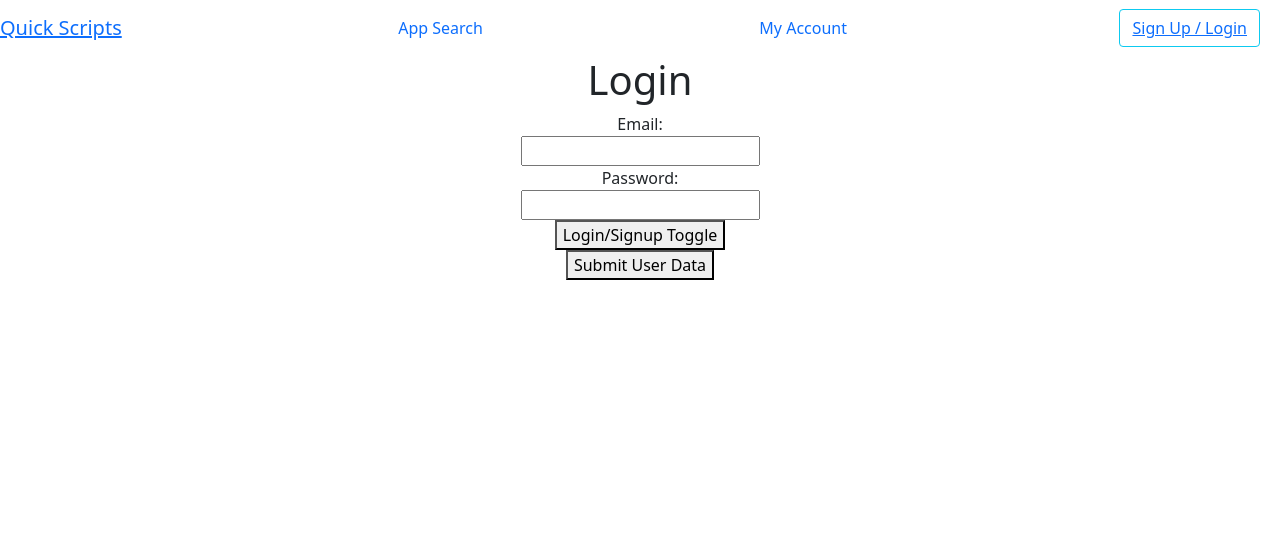
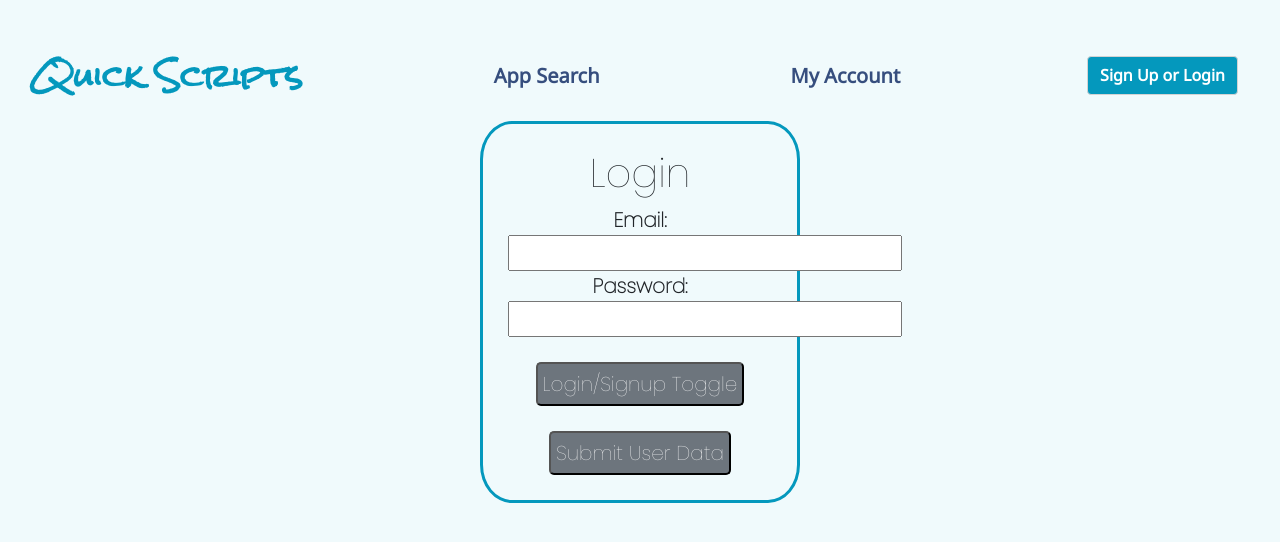
Before and after one commit to mia-casas/TechPoint-challenge, a React (Create React App) app: page /auth in a window 1280 px wide. Shown: the top 542 px of the page. Built offline with nearby package versions, Linux system fonts and the light colour scheme.

Commit message:
two screens complete

```diff
--- a/public/index.html
+++ b/public/index.html
@@ -15,6 +15,9 @@
       user's mobile device or desktop. See https://developers.google.com/web/fundamentals/web-app-manifest/
     -->
     <link rel="manifest" href="%PUBLIC_URL%/manifest.json" />
+    <link rel="preconnect" href="https://fonts.googleapis.com">
+<link rel="preconnect" href="https://fonts.gstatic.com" crossorigin>
+<link href="https://fonts.googleapis.com/css2?family=Gloria+Hallelujah&family=Rock+Salt&family=Poppins:wght@100&family=Nunito&family=Noto+Sans&display=swap" rel="stylesheet">
     <!--
       Notice the use of %PUBLIC_URL% in the tags above.
       It will be replaced with the URL of the `public` folder during the build.
@@ -25,7 +28,7 @@
       Learn how to configure a non-root public URL by running `npm run build`.
     -->
     <script src="https://cdn.jsdelivr.net/npm/bootstrap@5.0.2/dist/js/bootstrap.bundle.min.js" integrity="sha384-MrcW6ZMFYlzcLA8Nl+NtUVF0sA7MsXsP1UyJoMp4YLEuNSfAP+JcXn/tWtIaxVXM" crossorigin="anonymous"></script>
-    <title>React App</title>
+    <title>Quick Scripts</title>
   </head>
   <body>
     <noscript>You need to enable JavaScript to run this app.</noscript>
--- a/src/App.css
+++ b/src/App.css
@@ -1,19 +1,21 @@
+/* ----- Main ------- */
+body{
+  background-color: #f0fafc;
+}
 .App {
   text-align: center;
+  font-family: 'Poppins', sans-serif;
+  font-weight: bolder;
+  font-size: 20px;
+}
+a{
+  text-decoration: none;
+  color: white;
+  font-weight: bold;
+  font-family: 'Noto Sans', sans-serif;
 }
 
-.App-logo {
-  height: 40vmin;
-  pointer-events: none;
-}
-
-@media (prefers-reduced-motion: no-preference) {
-  .App-logo {
-    animation: App-logo-spin infinite 20s linear;
-  }
-}
-
-.App-header {
+/* .App-header {
   background-color: #282c34;
   min-height: 100vh;
   display: flex;
@@ -22,17 +24,98 @@
   justify-content: center;
   font-size: calc(10px + 2vmin);
   color: white;
+} */
+
+/* ----- Navbar ------- */
+.header{
+  margin-top: 40px;
+  margin-bottom: 10px;
+  margin-left: 30px;
+  margin-right: 30px;
+}
+#logo{
+  font-family: 'Rock Salt', cursive;
+  color: #0498bd;
+  font-size: 30px;
+}
+.nav-links{
+  color: #364e7e
+  /* #546b9a; */
+}
+.nav-links:hover{
+  color: #0288a9;
+}
+#login-button{
+  background-color: #0498bd;
+  border-color: lightgray;
+}
+#login-button:hover{
+  background-color:#038cae;
+  opacity:300%;
+}
+#login-link:hover{
+  color:white !important;
 }
 
-.App-link {
-  color: #61dafb;
+/* ----- Landing ------- */
+#landing-title{
+  font-family: 'Poppins', sans-serif;
+  font-weight: bolder;
+  font-size: 3em;
+  /* font-weight: bold; */
+  background-color: #0498bd;
+  /* #392A1D; */
+  /* #453e2e; */
+  /* #504A47; */
+  opacity: 95%;
+  padding-bottom: 8px;
+  border-radius: 5px;
+}
+.card-text{
+  background-color: #6D757D;
+  opacity: 500%;
+  width: 55%;
+  margin: auto;
+  border-radius: 6px;
+}
+#search{
+  margin-top: 70px !important;
+  width:90%;
+  margin: auto;
 }
 
-@keyframes App-logo-spin {
-  from {
-    transform: rotate(0deg);
-  }
-  to {
-    transform: rotate(360deg);
-  }
+
+/* ----- Search App ------- */
+li{
+  list-style-type: none;
+  text-align: left;
 }
+#drug-container{
+  border: solid 3px #6D757D;
+  border-radius: 10%;
+  margin-left: 60px;
+  width: 25%;
+  padding:20px;
+}
+
+/* ----- User Account ------- */
+
+/* ----- Signup/Login ------- */
+.box{
+  border: solid 3px #0498bd;
+  border-radius: 10%;
+  width: 25%;
+  margin:auto;
+  padding:25px;
+}
+.login-button{
+  margin-top: 25px !important;
+  padding: 5px;
+  color: white;
+  background-color: #6D757D;
+  border-radius: 5px;
+}
+.login-button:hover{
+  background-color:#60686f;
+  opacity:300%
+}
--- a/src/App.js
+++ b/src/App.js
@@ -8,7 +8,8 @@ import{
   NavbarBrand,
   Nav,
   NavItem,
-  NavLink
+  NavLink,
+  Button
 } from 'reactstrap';
 import {Route, Link, Switch, BrowserRouter as Router} from 'react-router-dom'
 
@@ -23,13 +24,13 @@ function App() {
     <div className="App">
       <Router>
                 <Navbar className='header'>
-                <NavbarBrand ><Link to="/">Quick Scripts</Link></NavbarBrand>
-                <NavLink href='/dashboard'>App Search</NavLink>
-                <NavLink href='/account'>My Account</NavLink>
+                <NavbarBrand ><Link to="/" id="logo">Quick Scripts</Link></NavbarBrand>
+                <NavLink className="nav-links" href='/dashboard'>App Search</NavLink>
+                <NavLink className="nav-links" href='/account'>My Account</NavLink>
                 <Nav className='ml-auto' navbar>
 
                     <form class="container-fluid justify-content-start">
-                    <button class="btn btn-outline-info me-2" type="button"><Link to = '/auth'>Sign Up / Login</Link></button>
+                    <Button id="login-button" type="button"><Link id="login-link" to = '/auth'>Sign Up or Login</Link></Button>
                     </form>
 
                 </Nav>
--- a/src/components/Landing.js
+++ b/src/components/Landing.js
@@ -15,17 +15,20 @@ const Landing = () => {
 
             <div id="landing-body">
 
-                <div class="card bg-dark text-white">
+                <div class="card bg-light text-white">
                 <img  src="https://images.unsplash.com/photo-1576091160399-112ba8d25d1d?ixid=MnwxMjA3fDB8MHxwaG90by1wYWdlfHx8fGVufDB8fHx8&ixlib=rb-1.2.1&auto=format&fit=crop&w=1050&q=80" class="card-img" alt="pharmicist using technology for prescription pickups" />
 
                 <div class="card-img-overlay">
-                <h5 class="card-title">Technology enhancing healthcare</h5>
-                <p class="card-text">Access affordable healthcare with easy online transactions</p>
-                <p class="card-text">Try it today</p>
+                <h5 class="card-title" id="landing-title">Technology enhancing healthcare</h5>
+                <div class="card-text">
+                <p >Access affordable healthcare with easy online transactions. <br />Try it today!</p>
 
-                <div class="input-group mb-3">
+                </div>
+
+
+                <div id="search" class="input-group mb-3">
                 <input type="text" class="form-control" placeholder="Type a medication" aria-label="Example text with button addon" aria-describedby="button-addon1" />
-                <button class="btn btn-outline-secondary" type="button" id="button-addon1">Search</button>
+                <button class="btn btn-secondary" type="button" id="button-addon1">Search</button>
                 </div>
                 </div>
 
--- a/src/components/Search.js
+++ b/src/components/Search.js
@@ -13,9 +13,25 @@ const Search = () => {
     }
 
     return(
-        <div class="input-group mb-3">
+        <div>
+
+
+        <div class="input-group mb-3" id="search">
         <input type="text" class="form-control" placeholder="Type a medication" aria-label="Example text with button addon" aria-describedby="button-addon1" />
-        <button class="btn btn-outline-secondary" type="button" id="button-addon1">Search</button>
+        <button class="btn btn-secondary" type="button" id="button-addon1">Search</button>
+        </div>
+
+        <div id="drug-container">
+            <ul>
+            <h3>Popular Searches</h3>
+                <li> -  Lipitor</li>
+                <li> -  Levothyroxine</li>
+                <li> -  Norvasc</li>
+                <li> -  Zoloft</li>
+                <li> -  Cozaar</li>
+            </ul>
+        </div>
+
         </div>
     )
 }
--- a/src/components/SignUp.js
+++ b/src/components/SignUp.js
@@ -1,4 +1,5 @@
 import React, {useState} from 'react';
+import {Button, Form, Label, Input} from 'reactstrap'
 
 
 const Auth = (props) => {
@@ -26,15 +27,15 @@ const Auth = (props) => {
 
     const signUpFields = () => {
         return !login ? (
-            <div>
-                <label htmlFor="firstName">First Name</label>
+            <div >
+                <label htmlFor="firstName">First Name:</label>
                 <br />
                 <input type="text" id="firstName" value={firstName}
                 onChange={(e) => setFirstName(e.target.value)}></input>
 
                 <br />
 
-                <label htmlFor="lastName">Last Name</label>
+                <label htmlFor="lastName">Last Name:</label>
                 <br />
                 <input type="text" id="lastName" value={lastName}
                 onChange={(e) => setLastName(e.target.value)}></input>
@@ -67,11 +68,11 @@ const Auth = (props) => {
     }
 
     return(
-        <div>
-            <form onSubmit={(e) => handleSubmit(e)}>
+        <div class="box">
+            <Form onSubmit={(e) => handleSubmit(e)}>
             <h1>{title()}</h1>
             {signUpFields()}
-            <label htmlFor = "email">Email:</label>
+            <Label htmlFor = "email">Email:</Label>
             <br />
             <input type="text" id="email" value={email} onChange={(e) => { return setEmail(e.target.value), console.log(e) }}/>
 
@@ -81,10 +82,10 @@ const Auth = (props) => {
             <input type="password" id="password" value={password}
             onChange ={(e) => setPassword(e.target.value)} />
             <br />
-            <button onClick={(e) => loginToggle(e)}>Login/Signup Toggle</button>
+            <button class="login-button" onClick={(e) => loginToggle(e)}>Login/Signup Toggle</button>
             <br />
-            <button type="submit">Submit User Data</button>
-            </form>
+            <button class="login-button" type="submit">Submit User Data</button>
+            </Form>
 
         </div>
     )
```
